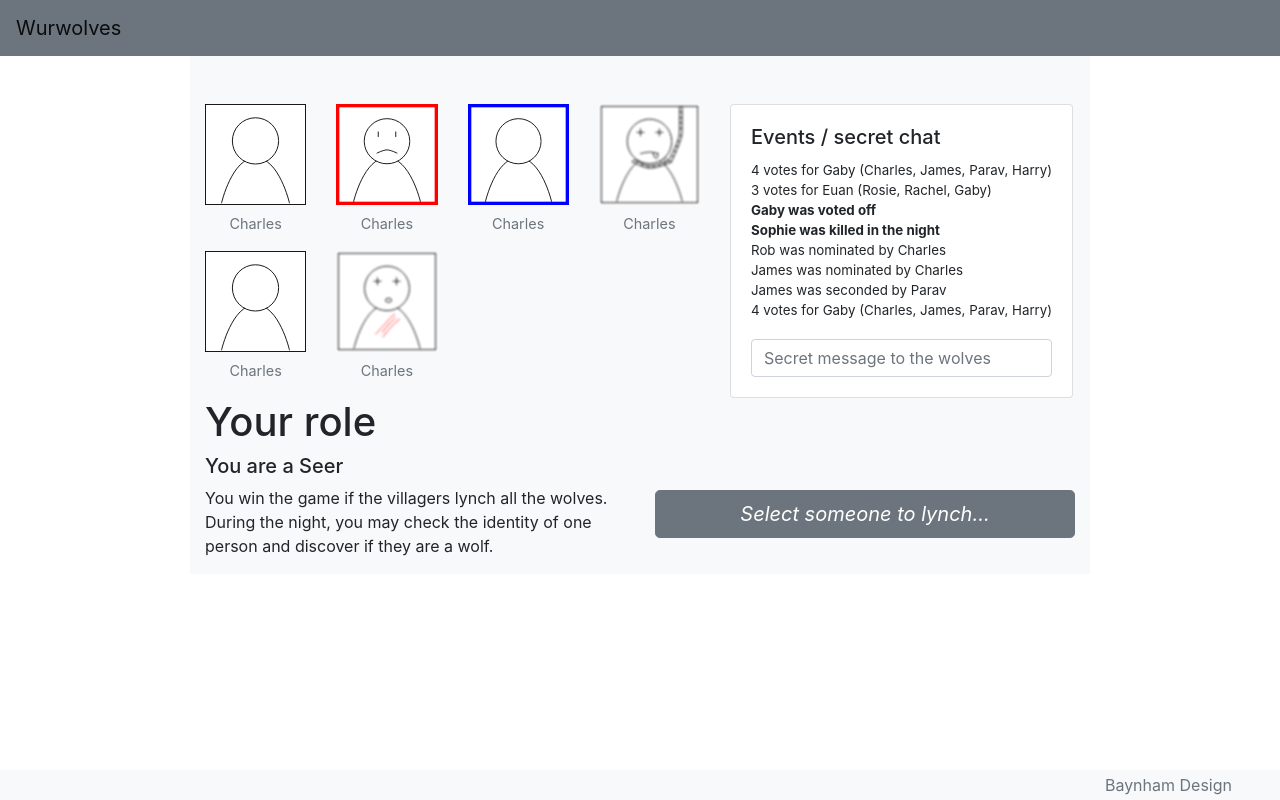
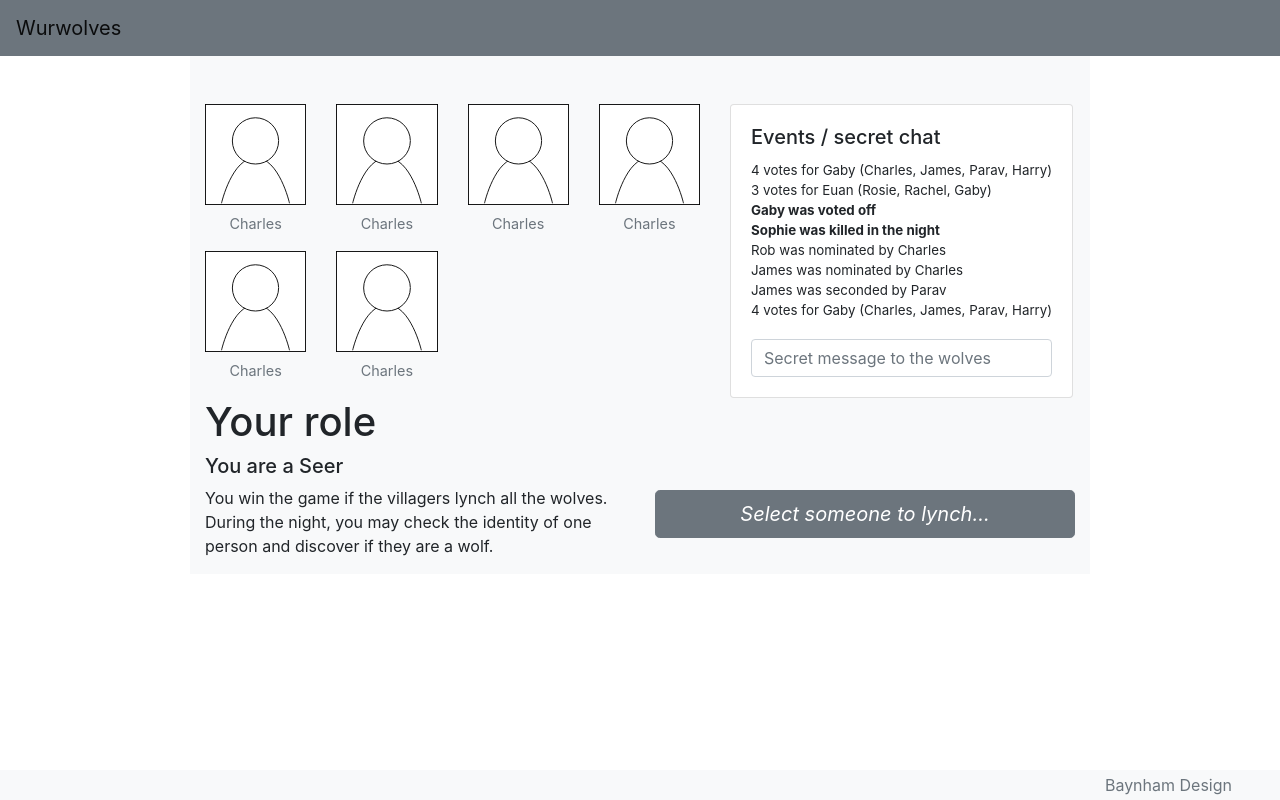
Before and after one commit to charlesbaynham/wurwolves, a React (Create React App) app in the folder frontend/: page / in a window 1280 px wide. Built offline with nearby package versions, Linux system fonts and the light colour scheme.

Commit message:
More splitting

```diff
--- /dev/null
+++ b/frontend/src/features/player/Player.js
@@ -0,0 +1,41 @@
+import React, { useState } from 'react';
+
+
+function Player() {
+    const [playerStatus, setPlayerStatus] = useState('spectator');
+
+    return (
+        <figure class="col-4 col-sm-3 figure player">
+            <img src="/images/person.svg" class="figure-img img-fluid w-100" alt="A normal villager" />
+            <figcaption class="figure-caption text-center">Charles</figcaption>
+        </figure>
+    )
+}
+
+
+
+{/* <figure class="col-4 col-sm-3 figure player">
+<img src="/images/person-seconded.svg" class="figure-img img-fluid w-100"
+    alt="A normal villager" />
+<figcaption class="figure-caption text-center">Charles</figcaption>
+</figure>
+<figure class="col-4 col-sm-3 figure player">
+<img src="/images/person-nominated.svg" class="figure-img img-fluid w-100"
+    alt="A normal villager" />
+<figcaption class="figure-caption text-center">Charles</figcaption>
+</figure>
+<figure class="col-4 col-sm-3 figure player">
+<img src="/images/person-lynched.svg" class="figure-img img-fluid w-100"
+    alt="A normal villager" />
+<figcaption class="figure-caption text-center">Charles</figcaption>
+</figure>
+<figure class="col-4 col-sm-3 figure player">
+<img src="/images/person.svg" class="figure-img img-fluid w-100" alt="A normal villager" />
+<figcaption class="figure-caption text-center">Charles</figcaption>
+</figure>
+<figure class="col-4 col-sm-3 figure player">
+<img src="/images/person-wolfed.svg" class="figure-img img-fluid w-100" alt="A normal villager" />
+<figcaption class="figure-caption text-center">Charles</figcaption>
+</figure> */}
+
+export default Player;
--- a/frontend/src/features/playergrid/playergrid.js
+++ b/frontend/src/features/playergrid/playergrid.js
@@ -1,4 +1,6 @@
 import React from 'react';
+
+import Player from '../player/Player'
 
 
 function PlayerGrid() {
@@ -6,33 +8,12 @@ function PlayerGrid() {
         <div id="player-grid" class="row">
             <div class="col-md container">
                 <div class="row flex-wrap">
-                    <figure class="col-4 col-sm-3 figure player">
-                        <img src="/images/person.svg" class="figure-img img-fluid w-100" alt="A normal villager" />
-                        <figcaption class="figure-caption text-center">Charles</figcaption>
-                    </figure>
-                    <figure class="col-4 col-sm-3 figure player">
-                        <img src="/images/person-seconded.svg" class="figure-img img-fluid w-100"
-                            alt="A normal villager" />
-                        <figcaption class="figure-caption text-center">Charles</figcaption>
-                    </figure>
-                    <figure class="col-4 col-sm-3 figure player">
-                        <img src="/images/person-nominated.svg" class="figure-img img-fluid w-100"
-                            alt="A normal villager" />
-                        <figcaption class="figure-caption text-center">Charles</figcaption>
-                    </figure>
-                    <figure class="col-4 col-sm-3 figure player">
-                        <img src="/images/person-lynched.svg" class="figure-img img-fluid w-100"
-                            alt="A normal villager" />
-                        <figcaption class="figure-caption text-center">Charles</figcaption>
-                    </figure>
-                    <figure class="col-4 col-sm-3 figure player">
-                        <img src="/images/person.svg" class="figure-img img-fluid w-100" alt="A normal villager" />
-                        <figcaption class="figure-caption text-center">Charles</figcaption>
-                    </figure>
-                    <figure class="col-4 col-sm-3 figure player">
-                        <img src="/images/person-wolfed.svg" class="figure-img img-fluid w-100" alt="A normal villager" />
-                        <figcaption class="figure-caption text-center">Charles</figcaption>
-                    </figure>
+                    <Player />
+                    <Player />
+                    <Player />
+                    <Player />
+                    <Player />
+                    <Player />
                 </div>
             </div>
             <div class="col-md-5">
```
Also changed, not shown: frontend/src/App.js (+4 -4 lines).
